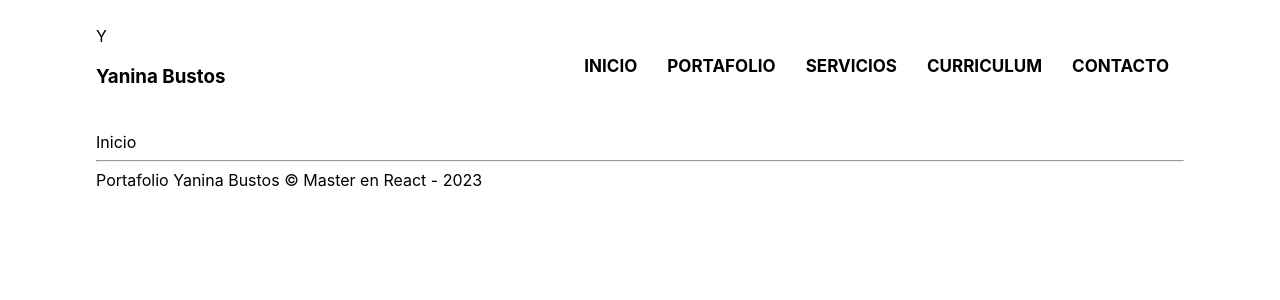
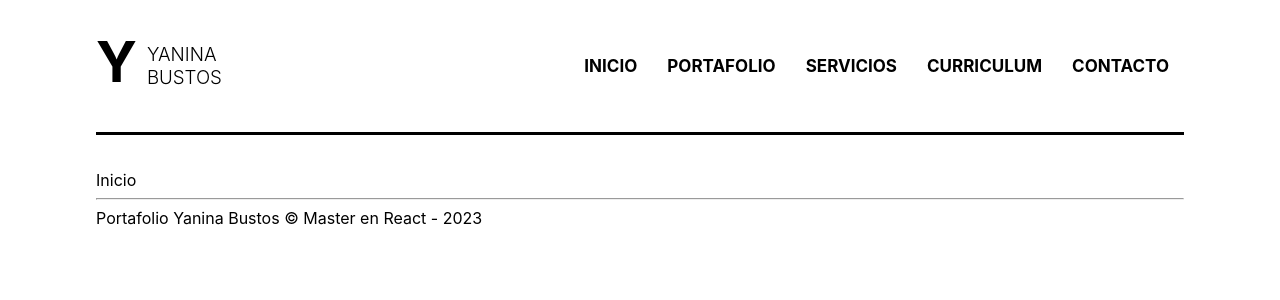
Before and after one commit to yanibustos/React_Portfolio, a React (Create React App) app: page / in a window 1280 px wide. Shown: the top 300 px of the page. Built offline with nearby package versions, Linux system fonts and the light colour scheme.

Commit message:
Estilos logo y header

```diff
--- a/src/index.css
+++ b/src/index.css
@@ -22,10 +22,28 @@ code {
   height: 132px;
   justify-content: center;
   align-items: center;
+  border-bottom: 3px solid black;
+  margin-bottom: 35px;
 }
 
 .header .logo{
+  display: flex;
   flex-grow: 2;
+}
+
+.header .logo span{
+  display: block;
+  font-size: 56px;
+  font-weight: bolder;
+  margin-top: 4px;
+}
+
+.header .logo h3{
+  display: block;
+  flex-basis: 40px;
+  margin-left: 10px;
+  font-weight: 300;
+  text-transform: uppercase;
 }
 
 .header nav{
```
